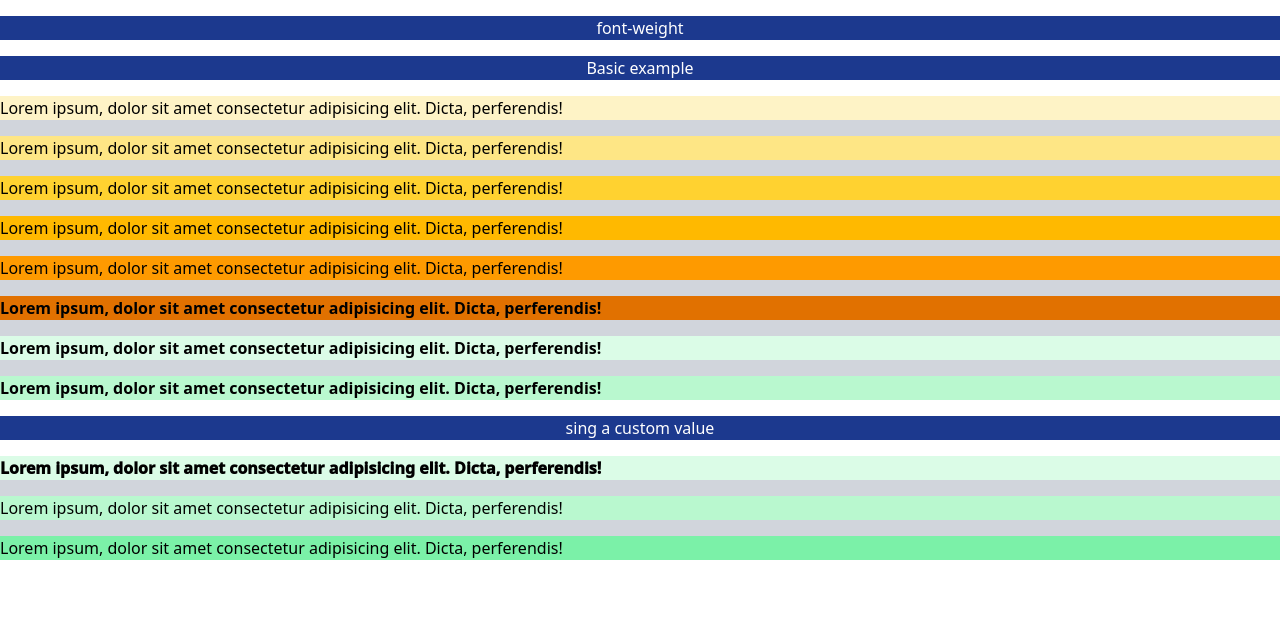
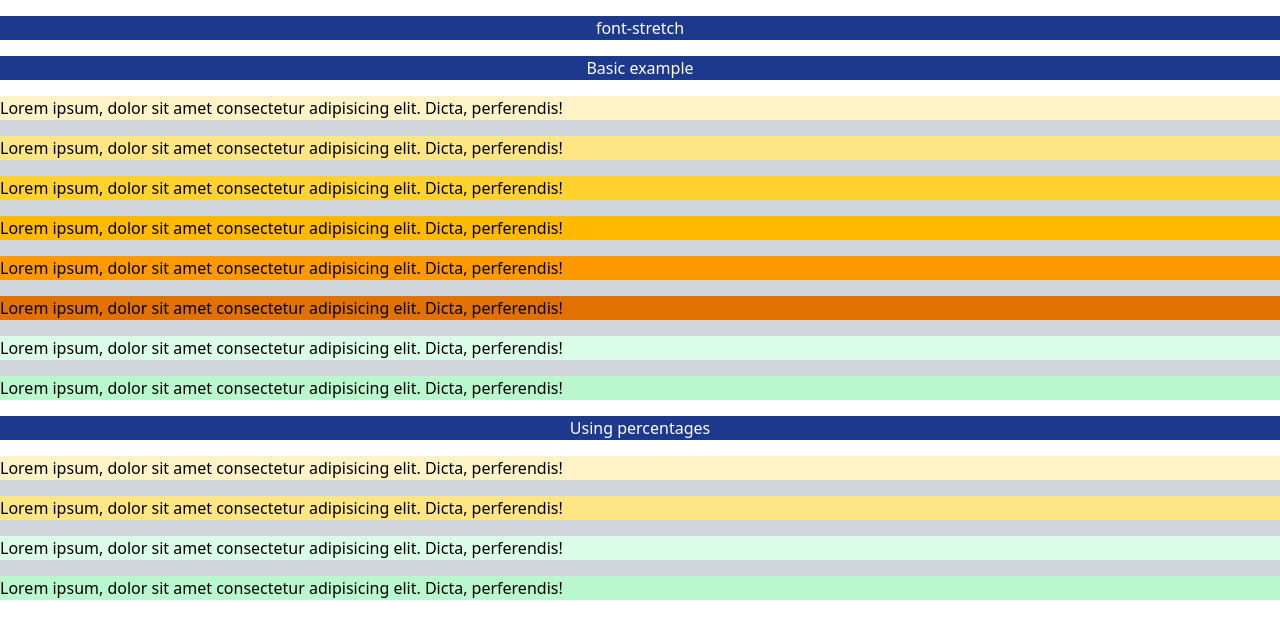
Before and after one commit to AmirTaki/tailwind-toturial-react-vite, a React (Vite) app: page / in a window 1280 px wide. Shown: the top 638 px of the page. Built offline with nearby package versions, Linux system fonts and the light colour scheme.

Commit message:
font-stretch

```diff
--- a/src/App.jsx
+++ b/src/App.jsx
@@ -4,30 +4,32 @@ function App() {
   return (
 
     <>
-      <h1 className='bg-blue-900  text-white my-4 text-center'>font-weight</h1>
+      <h1 className='bg-blue-900  text-white my-4 text-center'>font-stretch</h1>
       <h1 className='bg-blue-900  text-white my-4 text-center'>Basic example </h1>
       <div className="flex flex-col  bg-gray-300  justify-center gap-4">
       </div>
 
 
       <div className="flex flex-col  bg-gray-300  justify-center gap-4">
-        <p className='bg-amber-100 font-thin' >Lorem ipsum, dolor sit amet consectetur adipisicing elit. Dicta, perferendis!</p>
-        <p className='bg-amber-200 font-extralight' >Lorem ipsum, dolor sit amet consectetur adipisicing elit. Dicta, perferendis!</p>
-        <p className='bg-amber-300 font-light' >Lorem ipsum, dolor sit amet consectetur adipisicing elit. Dicta, perferendis!</p>
-        <p className='bg-amber-400 font-normal' >Lorem ipsum, dolor sit amet consectetur adipisicing elit. Dicta, perferendis!</p>
-        <p className='bg-amber-500 font-medium' >Lorem ipsum, dolor sit amet consectetur adipisicing elit. Dicta, perferendis!</p>
-        <p className='bg-amber-600 font-semibold' >Lorem ipsum, dolor sit amet consectetur adipisicing elit. Dicta, perferendis!</p>
-        <p className='bg-green-100 font-bold' >Lorem ipsum, dolor sit amet consectetur adipisicing elit. Dicta, perferendis!</p>
-        <p className='bg-green-200 font-black' >Lorem ipsum, dolor sit amet consectetur adipisicing elit. Dicta, perferendis!</p>
+        <h3 className='bg-amber-100 font-stretch-ultra-condensed' >Lorem ipsum, dolor sit amet consectetur adipisicing elit. Dicta, perferendis!</h3>
+        <h3 className='bg-amber-200 font-stretch-extra-condensed' >Lorem ipsum, dolor sit amet consectetur adipisicing elit. Dicta, perferendis!</h3>
+        <h3 className='bg-amber-300 font-stretch-condensed'>Lorem ipsum, dolor sit amet consectetur adipisicing elit. Dicta, perferendis!</h3>
+        <h3 className='bg-amber-400 font-stretch-semi-condensed' >Lorem ipsum, dolor sit amet consectetur adipisicing elit. Dicta, perferendis!</h3>
+        <h3 className='bg-amber-500 font-stretch-noraml' >Lorem ipsum, dolor sit amet consectetur adipisicing elit. Dicta, perferendis!</h3>
+        <h3 className='bg-amber-600 font-stretch-expanded' >Lorem ipsum, dolor sit amet consectetur adipisicing elit. Dicta, perferendis!</h3>
+        <h3 className='bg-green-100 font-stretch-extra-expanded' >Lorem ipsum, dolor sit amet consectetur adipisicing elit. Dicta, perferendis!</h3>
+        <h3 className='bg-green-200 font-stretch-ultra-expanded' >Lorem ipsum, dolor sit amet consectetur adipisicing elit. Dicta, perferendis!</h3>
       </div>
 
-      <h1 className='bg-blue-900  text-white my-4 text-center'>sing a custom value  </h1>
+      <h1 className='bg-blue-900  text-white my-4 text-center'>Using percentages  </h1>
+      <div className="flex flex-col  bg-gray-300  justify-center gap-4">
+        <h3 className='bg-amber-100 font-stretch-50%' >Lorem ipsum, dolor sit amet consectetur adipisicing elit. Dicta, perferendis!</h3>
+        <h3 className='bg-amber-200 font-stretch-100%' >Lorem ipsum, dolor sit amet consectetur adipisicing elit. Dicta, perferendis!</h3>
+        <h3 className='bg-green-100 font-stretch-150%' >Lorem ipsum, dolor sit amet consectetur adipisicing elit. Dicta, perferendis!</h3>
+        <h3 className='bg-green-200 font-stretch-500%' >Lorem ipsum, dolor sit amet consectetur adipisicing elit. Dicta, perferendis!</h3>
+      </div>
 
-      <div className="flex flex-col  bg-gray-300  justify-center gap-4">
-        <p className='bg-green-100 font-[1000]' >Lorem ipsum, dolor sit amet consectetur adipisicing elit. Dicta, perferendis!</p>
-        <p className='bg-green-200 font-(--my-font-weight)' >Lorem ipsum, dolor sit amet consectetur adipisicing elit. Dicta, perferendis!</p>
-        <p className='bg-green-300 font-extrablack' >Lorem ipsum, dolor sit amet consectetur adipisicing elit. Dicta, perferendis!</p>
-      </div>
+
 
 
     </>
```
